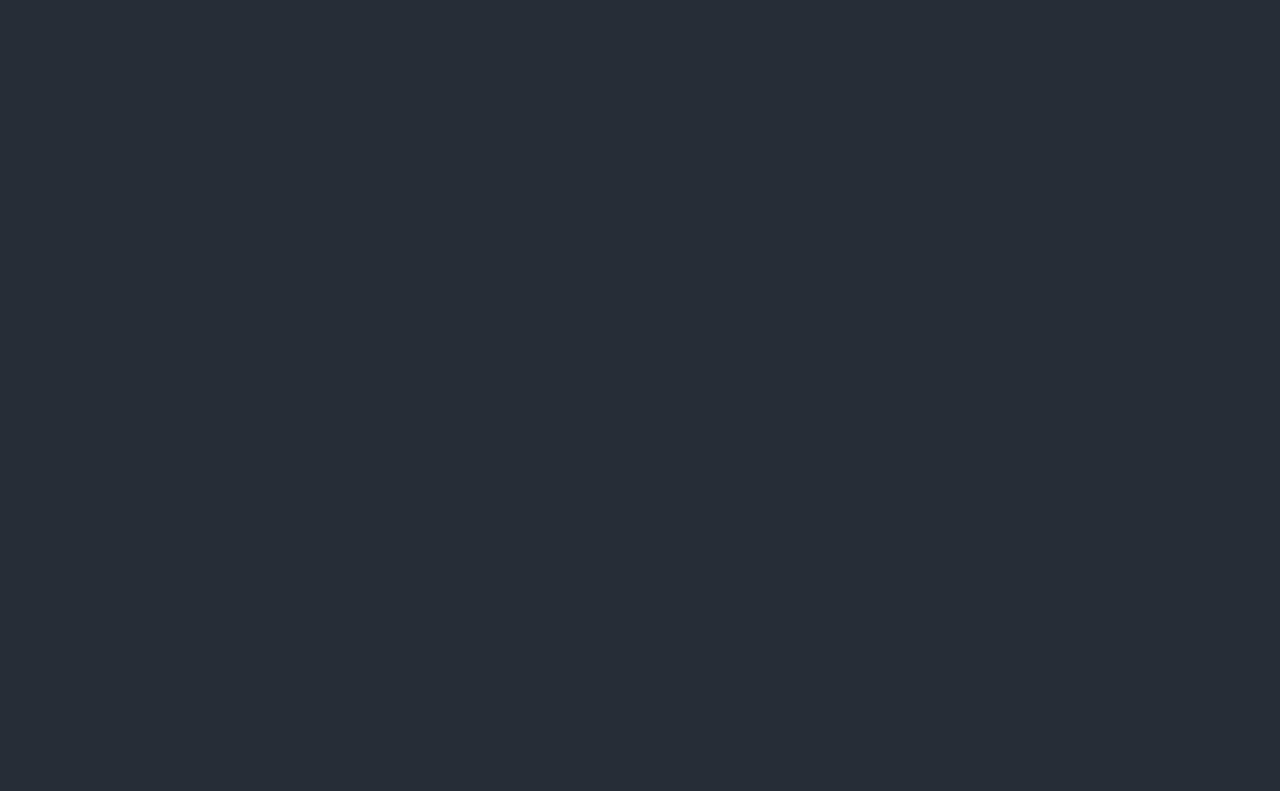
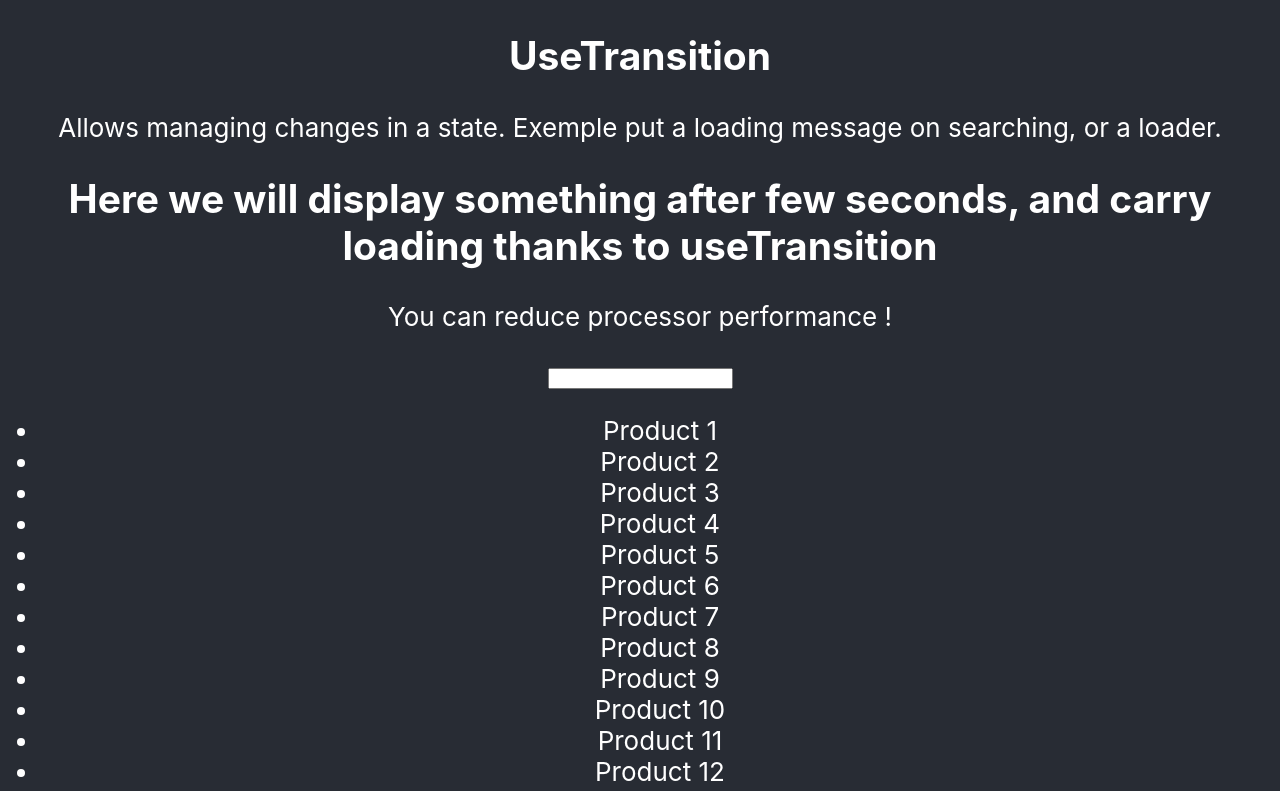
Before and after one commit to gabbloquet/vite-react18, a React (Vite) app: page /useTransition in a window 1280 px wide. Before the commit this address had no page. Shown: the top 791 px of the page. Built offline with nearby package versions, Linux system fonts and the light colour scheme.

Commit message:
feat: add useTransition hook

```diff
--- a/src/App.tsx
+++ b/src/App.tsx
@@ -2,6 +2,7 @@ import {BrowserRouter, Routes, Route} from "react-router-dom";
 import Home from "./Home";
 import UseId from "./concurrency/UseId";
 import UseDeferredValue from "./concurrency/UseDeferredValue";
+import UseTransition from "./concurrency/UseTransition";
 import AutomaticBatching from "./AutomaticBatching";
 
 
@@ -11,6 +12,7 @@ const App = () => (
       <Route path="/" element={<Home />} />
       <Route path="/useId" element={<UseId />}  />
       <Route path="/useDeferredValue" element={<UseDeferredValue />}  />
+      <Route path="/useTransition" element={<UseTransition />}  />
       <Route path="/auto-batching" element={<AutomaticBatching />}  />
     </Routes>
   </BrowserRouter>
--- a/src/AutomaticBatching/index.tsx
+++ b/src/AutomaticBatching/index.tsx
@@ -1,6 +1,6 @@
 import {useEffect, useState} from "react";
 
-const AutomaticBatchingComponent = () => {
+const AutomaticBatching = () => {
 
 	const [count, setCount] = useState(0);
 	const [resetCount, setResetCount] = useState(0);
@@ -61,4 +61,4 @@ const AutomaticBatchingComponent = () => {
 	)
 }
 
-export default AutomaticBatchingComponent;
+export default AutomaticBatching;
--- a/src/concurrency/UseDeferredValue/index.tsx
+++ b/src/concurrency/UseDeferredValue/index.tsx
@@ -5,7 +5,7 @@ import {generateProducts} from "./data";
 
 const dummyProducts = generateProducts();
 
-const filterProducts = (filterTerm: string) => {
+export const filterProducts = (filterTerm: string) => {
   if (!filterTerm) {
     return dummyProducts;
   }
@@ -26,6 +26,7 @@ const UseDeferredValue = () => {
     <article>
       <header>
         <h1>useDeferredValue</h1>
+        <p>Interesting for user experience, if you type in an input with a lot of elements (loading when search), using this hook give to user opportunity to continue typing even if there is an action at the same time, allows concurrency.</p>
         <label htmlFor={inputId}>Filter</label>
         <input id={inputId} type="text" onChange={updateFilterHandler} />
       </header>
--- a/src/concurrency/UseId/index.tsx
+++ b/src/concurrency/UseId/index.tsx
@@ -7,6 +7,7 @@ const UseId = () => {
   return (
     <article>
       <h1>UseId</h1>
+      <p>Create an id which could be use in input if, label htmlFor... Seems to just increment it.</p>
       <h2>We have generate ID "{inputId}" for this input</h2>
       <label htmlFor={inputId}>Filter</label>
       <input id={inputId} type="text"/>
--- /dev/null
+++ b/src/concurrency/UseTransition/index.tsx
@@ -0,0 +1,34 @@
+import React, {ChangeEventHandler, useState, useTransition} from 'react';
+import {filterProducts} from "../UseDeferredValue";
+import {ProductList} from "../UseDeferredValue/DeferredProductList";
+
+
+const UseTransition = () => {
+  const [isPending, startTransition] = useTransition();
+  const [filterTerm, setFilterTerm] = useState('');
+
+  const filteredProducts = filterProducts(filterTerm);
+
+  const updateFilterHandler = (event ) => {
+    startTransition(() => {
+      setFilterTerm(event.target.value);
+    });
+  }
+
+  return (
+    <article>
+      <h1>UseTransition</h1>
+      <p>Allows managing changes in a state. Exemple put a loading message on searching, or a loader.</p>
+
+      <h2>Here we will display something after few seconds, and carry loading thanks to useTransition</h2>
+      <p>You can reduce processor performance !</p>
+
+      <input type="text" onChange={updateFilterHandler} />
+      {isPending && <p>Hey ! I'm in transition ! I'm Updating List...</p>}
+
+      <ProductList products={filteredProducts} />
+    </article>
+  );
+};
+
+export default UseTransition;
--- a/src/home/index.tsx
+++ b/src/home/index.tsx
@@ -19,10 +19,11 @@ const Home = () => (
       </p>
     </header>
     <main>
-      <h1>Discovering new hooks : </h1>
+      <h1>Discovering new features : </h1>
       <div className='line'>
         <Link to={'/useId'}>useID</Link>
         <Link to={'/useDeferredValue'}>useDeferredValue</Link>
+        <Link to={'/useTransition'}>useTransition</Link>
         <Link to={'/auto-batching'}>Automatic Batching</Link>
       </div>
     </main>
--- a/src/index.css
+++ b/src/index.css
@@ -21,3 +21,7 @@ code {
   font-family: source-code-pro, Menlo, Monaco, Consolas, 'Courier New',
     monospace;
 }
+
+#root {
+  width: 100%;
+}
```
